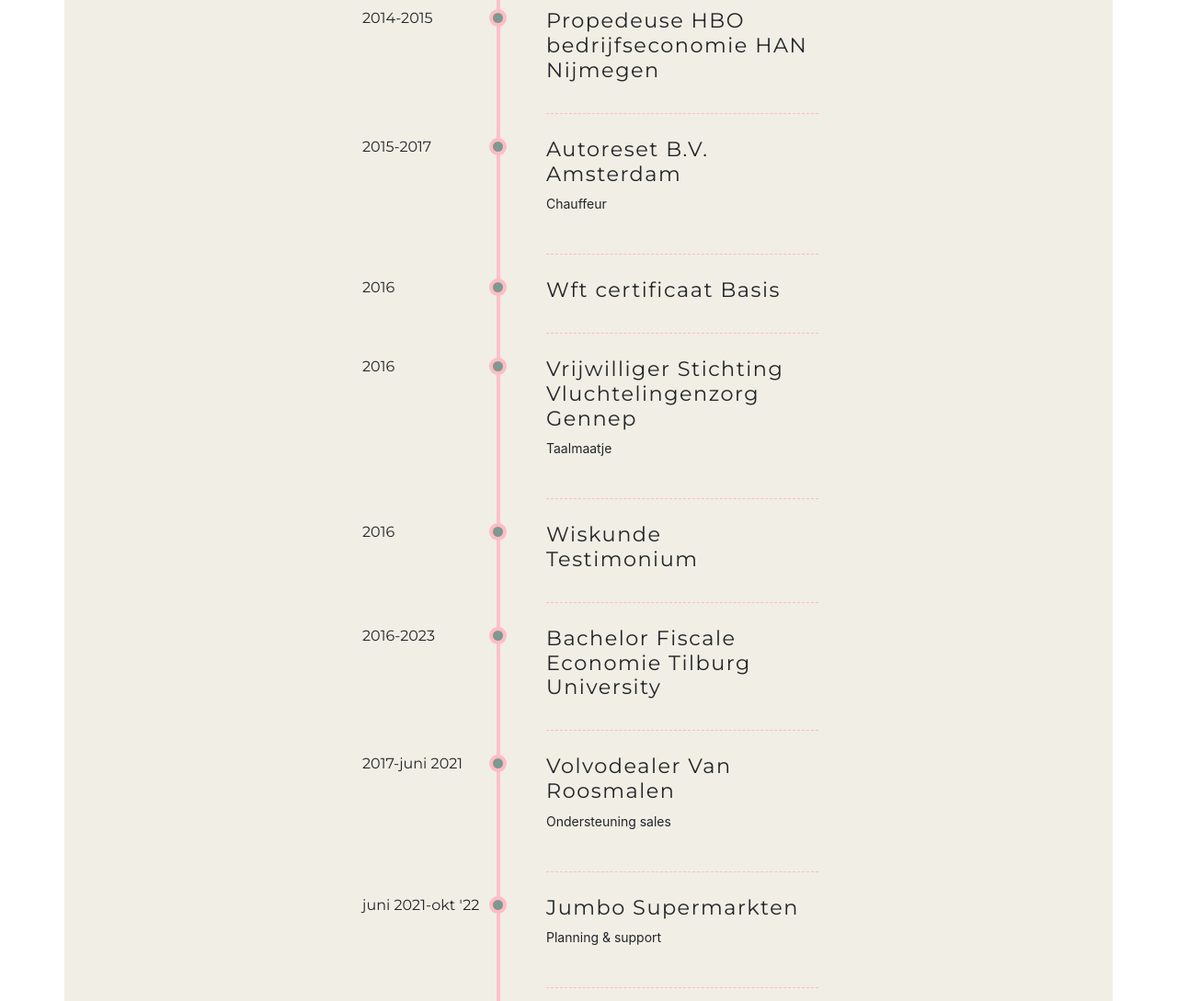
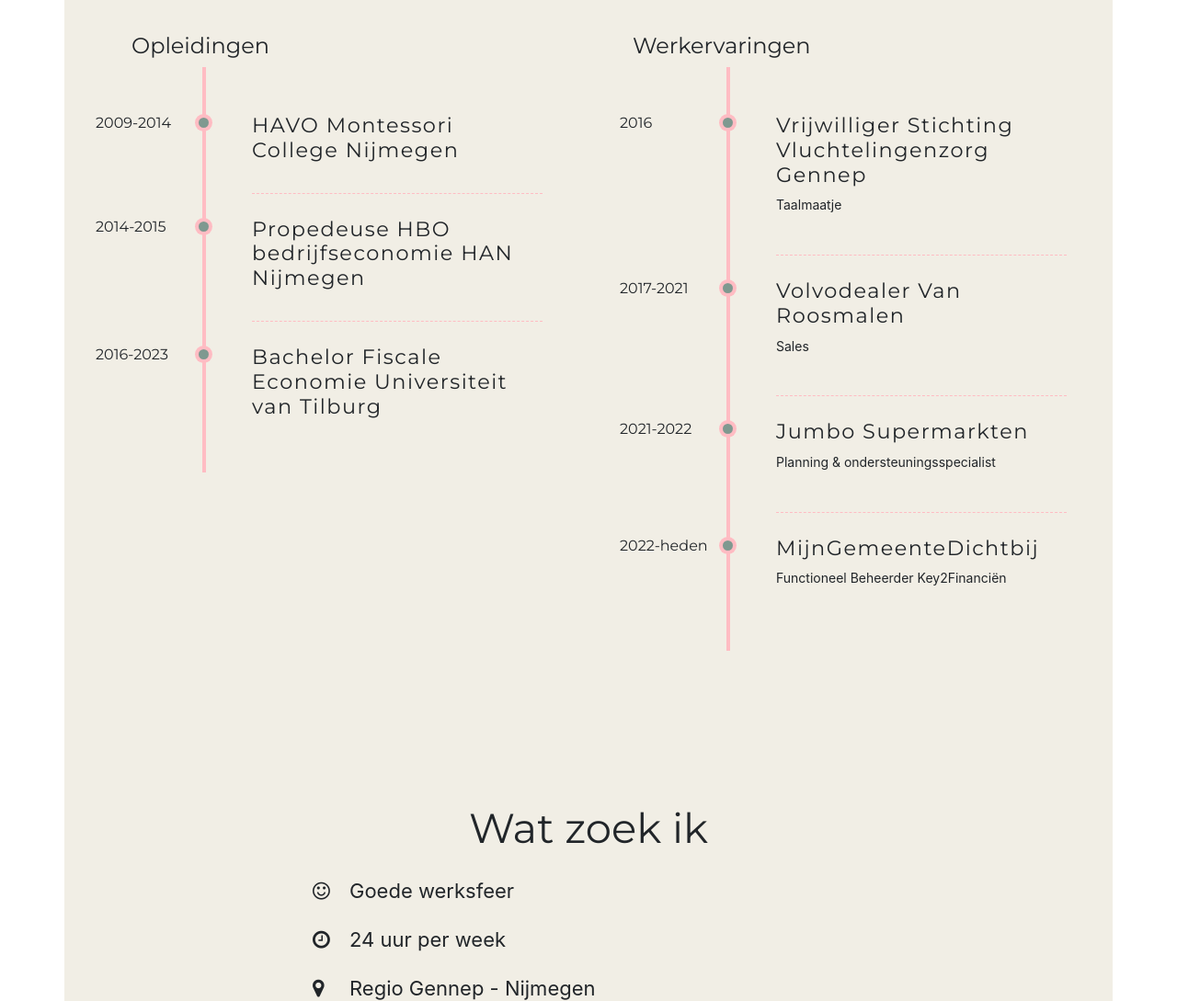
Before and after one commit to Olliepoe/website-oli, a website with bundled scripts: page docs/index.html in a window 1280 px wide. Shown: the part 1763-2852 px from the top of the page at 92% size. Built offline with nearby package versions, Linux system fonts and the light colour scheme; a web font is replaced by a local one.

Commit message:
Deploying to gh-pages from  @ 12cd78cbdabd296d9d95f54b21695c21f9a028f9 🚀

```diff
--- a/docs/index.html
+++ b/docs/index.html
@@ -78,6 +78,9 @@
                             <li>
                                 <i class="fa fa-id-card-o"></i> Olleke Peters
                             </li>
+                            <li class="age">
+                                <i class="fa fa-birthday-cake"></i>
+                            </li>
                             <li>
                                 <i class="fa fa-home"></i> Veghel
                             </li>
@@ -108,40 +111,43 @@
                 </div>
             </div>
             <div class="row">
-                <div class="content-wrapper">
+                <div class="timeline-wrapper">
+                    <div class="timeline-title">
+                        <h4 style="margin-left: -77px;">Opleidingen</h4>
+                    </div>
                     <ul class="timeline">
+                        <li class="event" data-date="2009-2014">
+                            <h3>HAVO Montessori College Nijmegen</h3>
+                        </li>
                         <li class="event" data-date="2014-2015">
                             <h3>Propedeuse HBO bedrijfseconomie HAN Nijmegen</h3>
                         </li>
-                        <li class="event" data-date="2015-2017">
-                            <h3>Autoreset B.V. Amsterdam</h3>
-                            <p>Chauffeur</p>
+                        <li class="event" data-date="2016-2023">
+                            <h3>Bachelor Fiscale Economie Universiteit van Tilburg</h3>
                         </li>
-                        <li class="event" id="date" data-date="2016">
-                            <h3>Wft certificaat Basis</h3>
-                        </li>
+                    </ul>
+                </div>
+                <div class="timeline-wrapper">
+                    <div class="timeline-title">
+                        <h4 style="margin-left: -102px;">Werkervaringen</h4>
+                    </div>
+                    <ul class="timeline">
                         <li class="event" data-date="2016">
                             <h3>Vrijwilliger Stichting Vluchtelingenzorg Gennep</h3>
 
                             <p>Taalmaatje</p>
                         </li>
-                        <li class="event" data-date="2016">
-                            <h3>Wiskunde Testimonium</h3>
-                        </li>
-                        <li class="event" data-date="2016-2023">
-                            <h3>Bachelor Fiscale Economie Tilburg University</h3>
-                        </li>
-                        <li class="event" data-date="2017-juni 2021">
+                        <li class="event" data-date="2017-2021">
                             <h3>Volvodealer Van Roosmalen</h3>
 
-                            <p>Ondersteuning sales</p>
+                            <p>Sales</p>
                         </li>
-                        <li class="event" data-date="juni 2021-okt '22">
+                        <li class="event" data-date="2021-2022">
                             <h3>Jumbo Supermarkten</h3>
 
-                            <p>Planning & support </p>
-                         </li>
-                        <li class="event" data-date="nov '22-heden">
+                            <p>Planning & ondersteuningsspecialist </p>
+                        </li>
+                        <li class="event" data-date="2022-heden">
                             <h3>MijnGemeenteDichtbij</h3>
 
                             <p>Functioneel Beheerder Key2Financiën</p>
```
Also changed, not shown: docs/css/oli.min.css, docs/js/oli.min.js.
